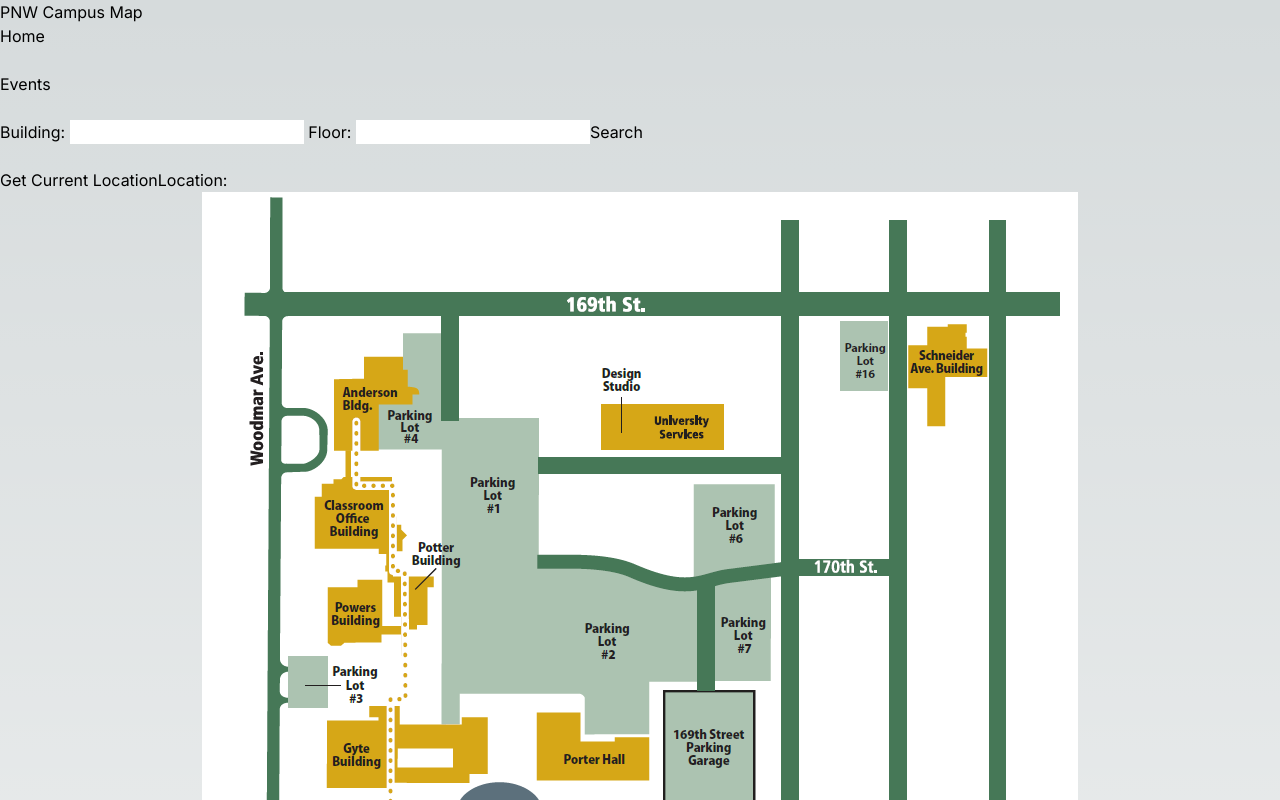
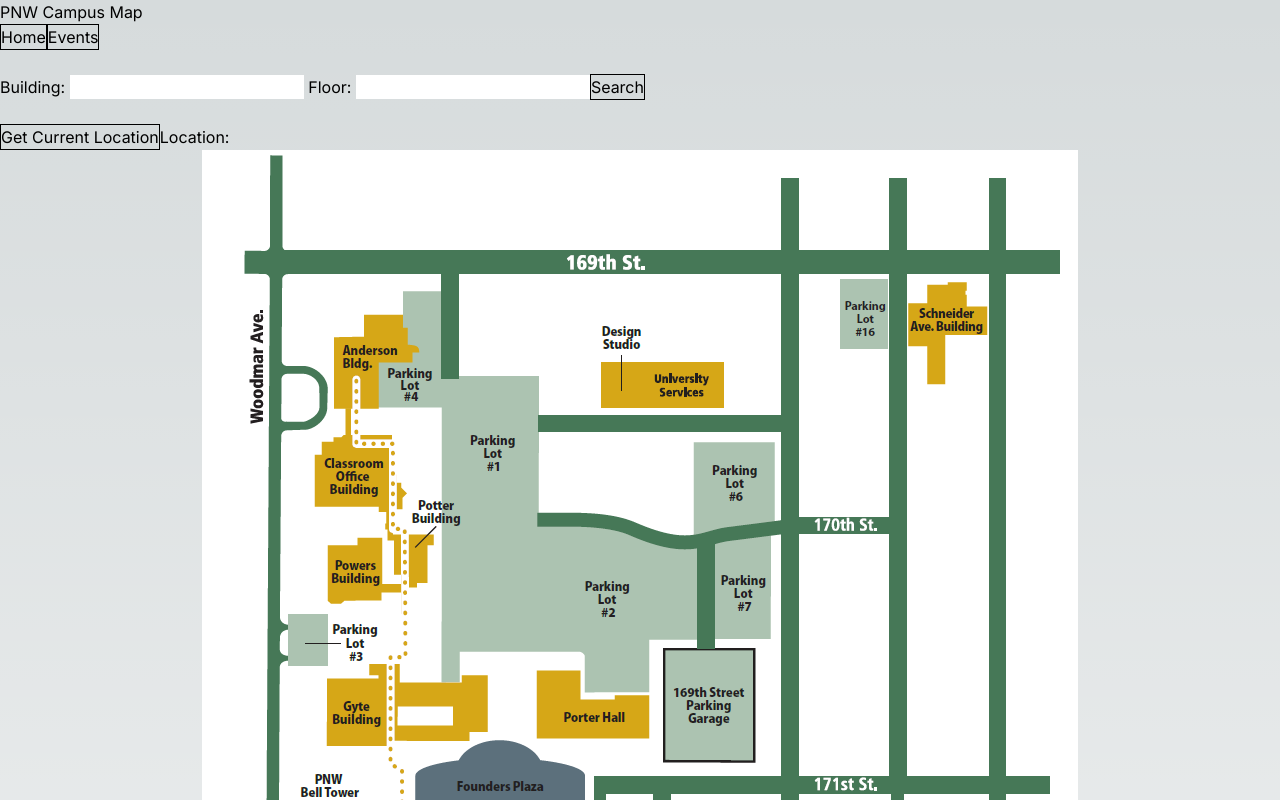
Before and after one commit to peter-biz/RyanCompanyPNWmap, a Next.js app in the folder pnw-map/: page / in a window 1280 px wide. Shown: the top 800 px of the page. Built offline with nearby package versions, Linux system fonts and the light colour scheme.

Commit message:
(fixed some button spacing that was bothering me....) and tried to add button css

```diff
--- a/pnw-map/app/globals.css
+++ b/pnw-map/app/globals.css
@@ -26,6 +26,13 @@
     rgb(var(--background-start-rgb));
 }
 
+button {
+  color : rgb(var(gold));
+  background-color: rgb(var(--background-start-rgb));
+  border: 1px solid rgb(var(--foreground-rgb));
+
+}
+
 @layer utilities {
   .text-balance {
     text-wrap: balance;
--- a/pnw-map/app/page.tsx
+++ b/pnw-map/app/page.tsx
@@ -91,7 +91,7 @@
     <>
     <h2>PNW Campus Map</h2>
     <section id="controls">
-      <button onClick={home}>Home</button> <br /> <br />
+      <button onClick={home}>Home</button>
       <button onClick={events}>Events</button> <br /> <br />
       Building: <input id="buildingBar"  onKeyDown={(e) => { if (e.key === 'Enter') pageSearch(); }} /> Floor: <input id="floorBar" onKeyDown={(e) => { if (e.key === 'Enter') pageSearch(); }} />
       <button onClick={pageSearch}>Search</button> <br /> <br />
```
